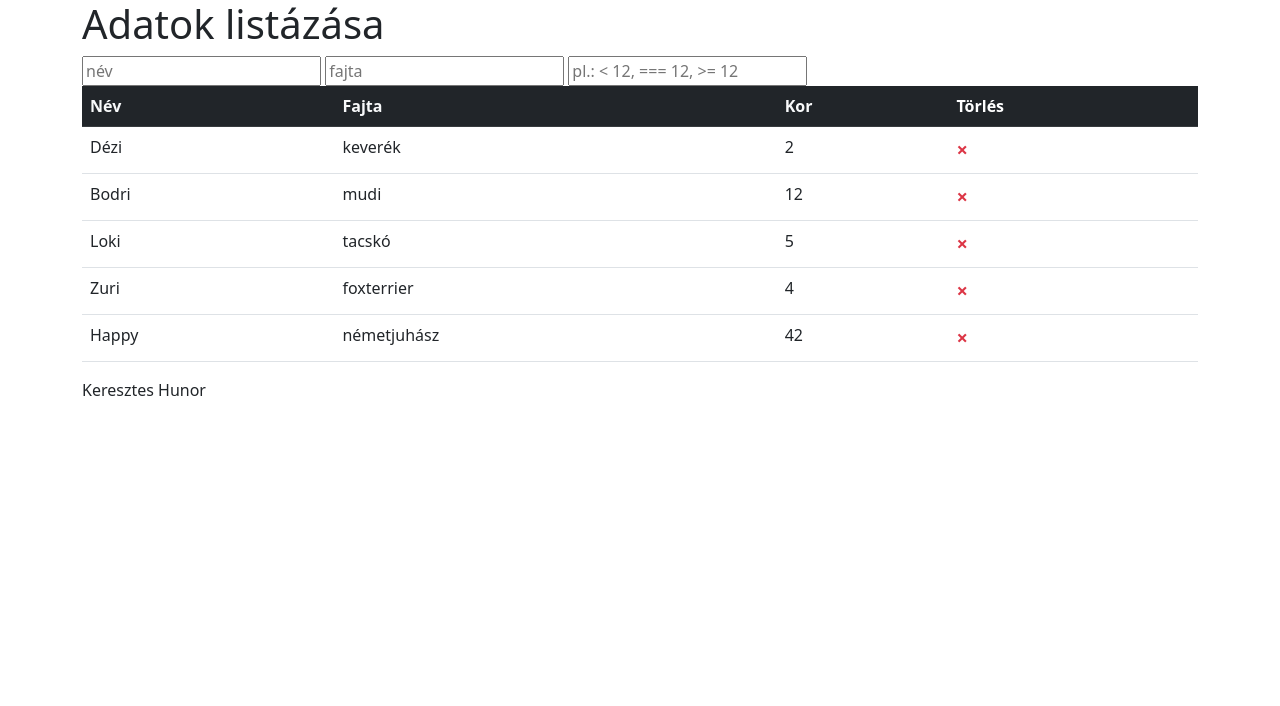
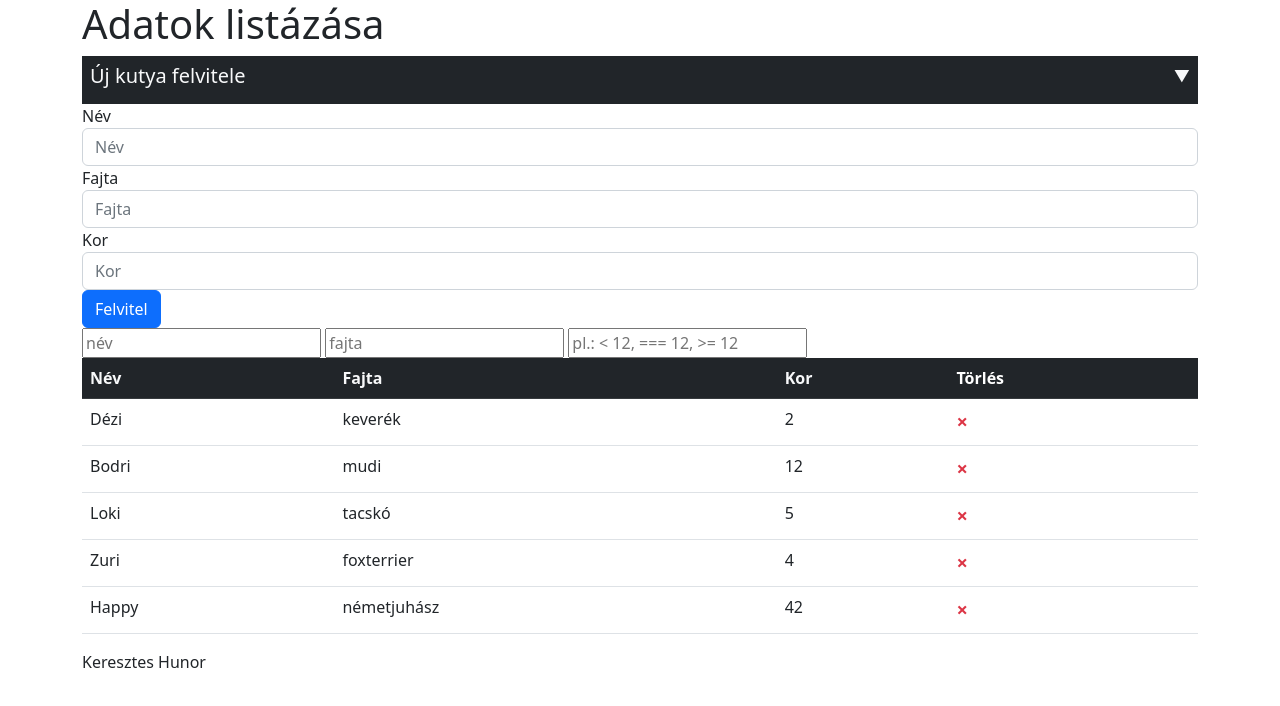
Before and after one commit to KeresztesHunor/KeresztesHunor_ListaKezeloFuggvenyek, a plain HTML site: page index.html in a window 1280 px wide. Drawn offline with nearby package versions, Linux system fonts and the light colour scheme.

Commit message:
új kutya felvitele form félig kész

```diff
--- a/index.html
+++ b/index.html
@@ -5,7 +5,10 @@
     <meta http-equiv="X-UA-Compatible" content="IE=edge" />
     <meta name="viewport" content="width=device-width, initial-scale=1.0" />
     <link rel="stylesheet" href="style.css" />
-    <link href="https://cdn.jsdelivr.net/npm/bootstrap@5.2.3/dist/css/bootstrap.min.css" rel="stylesheet">
+    <link
+      href="https://cdn.jsdelivr.net/npm/bootstrap@5.2.3/dist/css/bootstrap.min.css"
+      rel="stylesheet"
+    />
     <script src="https://cdn.jsdelivr.net/npm/bootstrap@5.2.3/dist/js/bootstrap.bundle.min.js"></script>
     <script src="https://ajax.googleapis.com/ajax/libs/jquery/3.6.3/jquery.min.js"></script>
     <script src="main.js" type="module"></script>
@@ -18,10 +21,59 @@
       </header>
       <nav></nav>
       <article>
+        <div>
+          <div class="bg-dark d-flex p-2 justify-content-between">
+            <h5 class="text-light">Új kutya felvitele</h5>
+            <a
+              href="#"
+              id="ujKutyaFelviteleLenyito"
+              class="text-light text-decoration-none"
+              >&#9660;</a
+            >
+          </div>
+          <form id="ujKutyaFelvitele" onsubmit="">
+            <div class="form-group">
+              <label for="nev">Név</label>
+              <input
+                type="text"
+                class="form-control"
+                id="nev"
+                name="nev"
+                placeholder="Név"
+              />
+            </div>
+            <div class="form-group">
+              <label for="fajta">Fajta</label>
+              <input
+                type="text"
+                class="form-control"
+                id="fajta"
+                name="fajta"
+                placeholder="Fajta"
+              />
+            </div>
+            <div class="form-group">
+              <label for="kor">Kor</label>
+              <input
+                type="number"
+                class="form-control"
+                id="kor"
+                name="kor"
+                placeholder="Kor"
+              />
+            </div>
+            <button type="submit" class="btn btn-primary">Felvitel</button>
+          </form>
+        </div>
         <div id="adatBevitel">
           <input id="nev" type="text" placeholder="név" name="nev" />
           <input id="fajta" type="text" placeholder="fajta" name="fajta" />
-          <input id="kor" type="text" placeholder="pl.: < 12, === 12, >= 12" name="kor" />
+          <input
+            id="kor"
+            type="text"
+            placeholder="pl.: < 12, === 12, >= 12"
+            name="kor"
+          />
         </div>
         <table id="kutyak" class="table"></table>
       </article>
--- a/main.js
+++ b/main.js
@@ -22,6 +22,8 @@ const KULCSOK_LISTA = (() =>
 
 $(() =>
 {
+    const UJ_KUTYA_FELVITELE_LENYITO = $("#ujKutyaFelviteleLenyito");
+
     //Kutyás táblázat vátának inicializálása
 
     kutyakTabla = $("#kutyak");
--- a/rendezes.js
+++ b/rendezes.js
@@ -1,12 +1,12 @@
-export function objektumosRendezes(lista, kulcs, movekvoSorrend)
+export function objektumosRendezes(lista, kulcs, novekvoSorrend)
 {
     switch (typeof(lista[0][kulcs]))
     {
         case "string":
-            lista.sort(movekvoSorrend ? (a, b) => a[kulcs].localeCompare(b[kulcs]) : (a, b) => b[kulcs].localeCompare(a[kulcs]));
+            lista.sort(novekvoSorrend ? (a, b) => a[kulcs].localeCompare(b[kulcs]) : (a, b) => b[kulcs].localeCompare(a[kulcs]));
             break;
         case "number":
-            lista.sort(movekvoSorrend ? (a, b) => a[kulcs] - b[kulcs] : (a, b) => b[kulcs] - a[kulcs]);
+            lista.sort(novekvoSorrend ? (a, b) => a[kulcs] - b[kulcs] : (a, b) => b[kulcs] - a[kulcs]);
             break;
         default:
             console.log("A listát nem lehetett szortírozni mert nincs a kiválasztott attribútum adattípusára megfelelő szortírozási módszer!");
```
